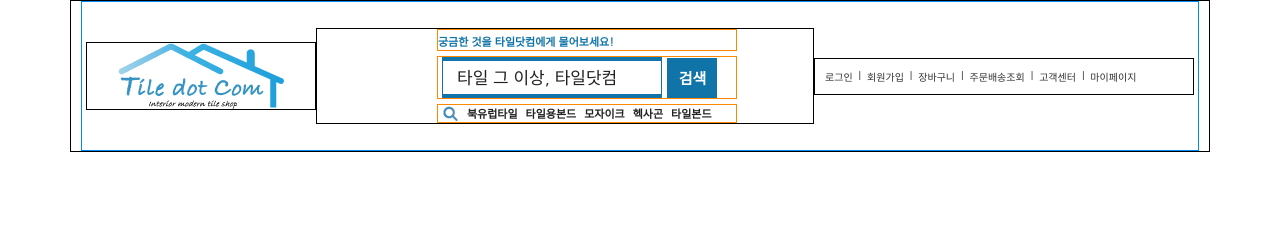
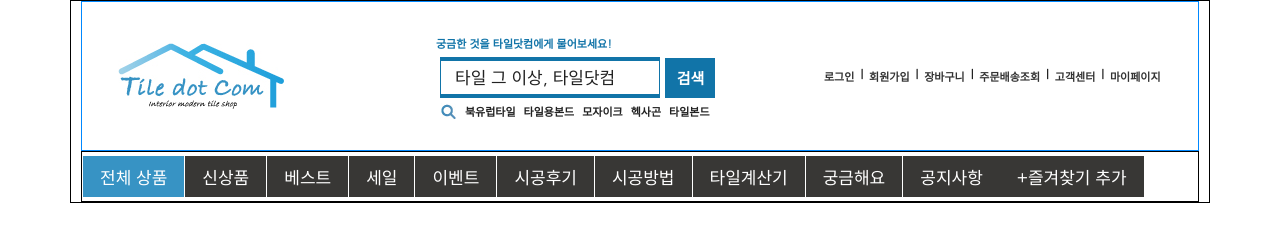
Before and after one commit to zzupd/0802_TileDotCom_Login, a plain HTML site: page index.html in a window 1280 px wide. Drawn offline with Linux system fonts and the light colour scheme.

Commit message:
0802_GNB작업중

```diff
--- a/index.html
+++ b/index.html
@@ -81,6 +81,20 @@
 
         <nav id="gnb">
 
+            <ul id="mainMenu" class="flex-container">
+                <li class="mainLi"><a href="#">전체 상품</a></li>
+                <li class="mainLi"><a href="#">신상품</a></li>
+                <li class="mainLi"><a href="#">베스트</a></li>
+                <li class="mainLi"><a href="#">세일</a></li>
+                <li class="mainLi"><a href="#">이벤트</a></li>
+                <li class="mainLi"><a href="#">시공후기</a></li>
+                <li class="mainLi"><a href="#">시공방법</a></li>
+                <li class="mainLi"><a href="#">타일계산기</a></li>
+                <li class="mainLi"><a href="#">궁금해요</a></li>
+                <li class="mainLi"><a href="#">공지사항</a></li>
+                <li class="mainLi"><a href="#">+즐겨찾기 추가</a></li>
+            </ul>
+
         </nav>
         <!-- nav#gnb -->
 
--- a/style/style.css
+++ b/style/style.css
@@ -9,9 +9,11 @@
 #wrap>#header {
     border: 1px solid #08f;
 }
+/*
 #header>* {
     border: 1px solid #000;
-}
+} */
+
 /* 가이드라인 끝 */
 
 
@@ -42,13 +44,11 @@
 
 /* div#searchArea 시작 */
 #header>div#searchArea {
-
     flex: 1;
 }
 #header>div#searchArea>* {
     width: 300px;
-    border: 1px solid #f80;
-    /* margin: 0 auto; */
+    /* border: 1px solid #f80; */
     transform: translateX(120px);
 }
 #searchArea span#slogan {
@@ -102,7 +102,8 @@
     padding: 10px;
 }
 #headerLnb li {
-    font-size: 10px;
+    font-size: 11px;
+    font-weight: bold;
 }
 #headerLnb li:nth-child(2n) {
     margin: 0 6px;
@@ -110,3 +111,29 @@
 /* nav#headerLnb 끝 */
 
 /* header#header 끝 */
+
+
+/* nav#gnb 시작 */
+nav#gnb {
+    padding: 4px 0;
+    border: 1px solid #000;
+}
+
+#gnb ul a {
+    color: #fff;
+    font-size: 17px;
+    /* font-weight: bold; */
+    text-align: center;
+    padding: 8px 17px;
+    background-color: #383735;
+    display: inline-block;
+}
+
+#gnb ul li:not(:last-child) a {
+    border-left: 1px solid #fff;
+}
+
+#gnb li:first-child a {
+    background-color: #3793c4;
+}
+/* nav#gnb 끝 */
```
